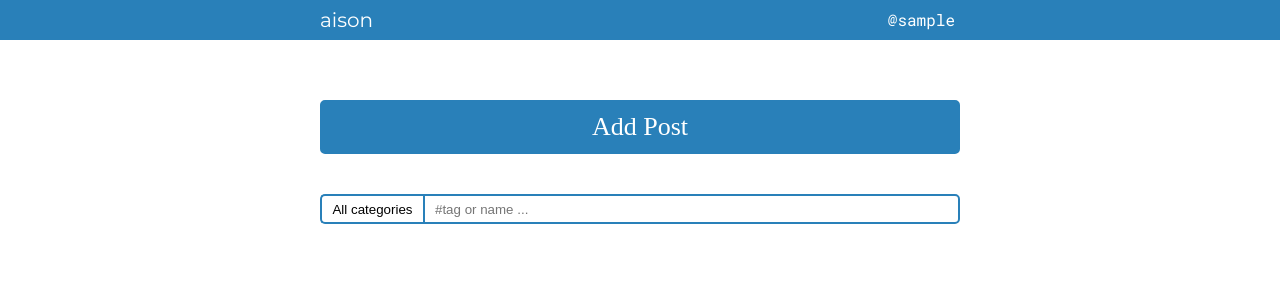
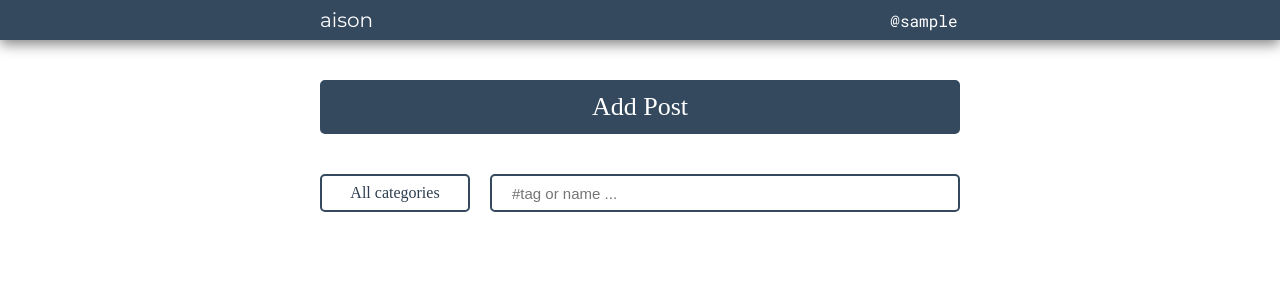
Before and after one commit to AdamKhagar/Blog-on-Flask, a Flask app: page / in a window 1280 px wide. Shown: the top 300 px of the page. Run offline with Flask 2, Linux system fonts and the light colour scheme; the visitor is signed in with stand-in values (Sample User, id 1); data comes from the database, SQL or seed files in the repository; data that the repository does not hold is empty; parts of the project's set-up code (start-up, migrations or seed data) failed here and were passed over.

Commit message:
fix after commit 2

```diff
--- a/app/static/css/header.css
+++ b/app/static/css/header.css
@@ -1,9 +1,11 @@
 .header-box {
+    position: fixed;
     width: 100%;
-    background-color: #2980b9;
+    background-color: #34495e;
     display: flex;
     justify-content: center;
     transition: background-color 0.3s ease-in-out;
+    box-shadow: 0px 4px 14px rgba(0, 0, 0, 0.5);
 }
 
 .header {
@@ -42,10 +44,11 @@
 #username {
     font-family: 'Roboto Mono';
     font-size: 16px;
-    line-height: 40px;
+    line-height: 39px;
     color: white;
-    padding: 0 5px 0 10px;
-    transition: backround-color 0.3 ease-in-out;
+    padding: 0 2.5px 0 2.5px;
+    box-sizing: border-box;
+    transition: backround-color 0.2s, color 0.2s ease-in-out;
 }
 
 #menu {
@@ -57,8 +60,8 @@
     align-items: stretch;
 
     width: inherit;
-    padding: 2px 5px 5px 5px;
-    background-color: #2980b9;
+    background-color: #34495e;
+    /* border: 2px solid #34495e; */
     border-radius: 0 0 5px 5px;
     box-shadow: 4px 4px 5px rgba(0, 0, 0, 0.2), -4px 4px 5px rgba(0, 0, 0, 0.2);
     /* box-sizing: border-box; */
@@ -72,20 +75,22 @@
     text-align: center;
     font-size: 16px;
     line-height: 24px;
+    width: inherit;
     padding: 5px 0;
-    margin-bottom: 5px;
-    border-radius: 4px;
-    width: inherit;
-    transition: background-color 0.1s ease-in-out;
+    box-sizing: border-box;
+    transition: background-color 0.2s, color 0.2s ease-in-out;
 }
 
-#menu div:last-child {
+#menu a:last-child div {
     margin: 0;
+    border-radius: 0 0 5px 5px;
 }
 
 #username:hover,
-#menu div:hover {
-    background-color: #3498db;
+#menu div:hover,
+#menu:hover + #username {
+    color: #34495e;
+    background-color: white;
 }
 
 #username:hover + #menu,
--- a/app/static/css/main.css
+++ b/app/static/css/main.css
@@ -30,18 +30,18 @@ main {
 
 .add-post {
     width: 100%;
-    margin: 40px 0 20px 0;
+    margin: 60px 0 20px 0;
 }
 .add-post div{
     /* margin: 30px; */
     width: calc(100% - 4px);
     height: 50px;
-    border: 2px solid #2980b9;
+    border: 2px solid #34495e;
     border-radius: 5px;
     display: flex;
     justify-content: center;
     align-items: center;
-    background-color: #2980b9;
+    background-color: #34495e;
     color: white;
     transition: background-color 0.3s ease-in-out;
 
@@ -55,63 +55,117 @@ main {
 
 .add-post div:hover {
     /* color: #ecf0f1; */
-    background-color: #3498db;
-    border-color: #3498db;
+    background-color: #2c3e50;
+    border-color: #2c3e50;
 }
 
 form {
     display: flex;
     width: 100%;
-    justify-content: center;
+    justify-content: space-between;
     border-radius: 5px;
     margin-top: 20px;
+    /* background-color: #34495e; */
 }
 
-select, input {
-    padding: 5px 10px;
-    border: none;
-    outline: none;
-    margin: none;
+#category-select {
+    display: flex;
+    flex-direction: column;
+    align-items: center;
+    padding: 5px;
+    border: 2px solid #34495e;
+    border-radius: 5px;
+    width: 150px;
+    margin-right: 20px;
+    background-color: white;
     box-sizing: border-box;
-    height: 30px;
-    border: #2980b9 2px solid;
 }
 
-select {
-    border-radius: 5px 0 0 5px;
-    outline: none;
-    border-right: none;
-    background: transparent;
-    /* border-right:  #2980b9 2px solid; */
+#category-select .checked-field {
     text-align: center;
-    -webkit-user-select: none;
-    -moz-user-select: -moz-none;
-    -ms-user-select: none;
-    user-select: none;
-
-    -webkit-appearance: none;
-    -moz-appearance: radio-container;
-    appearance: none;
+    width: inherit;
+    font-size: 16px;
+    line-height: 24px;
 }
 
+#category-select .options {
+    width: inherit;
+    position: absolute;
+    top: calc(40px + 40px + 54px + 20px + 20px + 40px - 1px);
+
+    display: flex;
+    flex-direction: column;
+    align-items: stretch;
+    background-color: white;
+    border: 2px solid #34495e;
+    border-radius: 5px;
+    box-shadow: 4px 4px 5px rgba(0, 0, 0, 0.2), -4px 4px 5px rgba(0, 0, 0, 0.2);
+    box-sizing: border-box;
+    transform-origin: 0 0;
+    transform: scaleY(0);
+    transition: transform 0.3s ease-in-out;
+}
+
+#category-select .checked-field:hover + .options,
+#category-select .options:hover {
+    transform: scaleY(1);
+}
+
+#category-select .option {
+    display: flex;
+    justify-content: stretch;
+    align-items: stretch;
+    padding: 5px 0;
+    font-size: 15px;
+    width: 100%;
+    height: 30px;
+    background-color: white;
+    transition: background-color 0.2s, color 0.2s ease-in-out;
+}
+
+#category-select .option:first-child {
+    border-radius: 2.5px 2.5px 0 0 ;
+}
+
+#category-select .option:last-child {
+    border-radius: 0 0 2.5px 2.5px;
+}
+
+#category-select .option:hover {
+    color: white;
+    background-color: #34495e;
+}
+
+#category-select .option label {
+   width: inherit;
+   height: inherit;
+   display: flex;
+   justify-content: center;
+   align-items: center;
+}
+
+input[type="radio"] {
+    display: none;
+}
 
 input {
-    padding-left: 0 30px;
-    /* outline: #2980b9 solid 2px; */
-    border-radius: 0 5px 5px 0;
+    border: 2px solid #34495e;
+    border-radius: 5px;
+    padding: 0 20px;
     flex-grow: 1;
+    font-size: 15px;
 }
 
 .posts {
     display: flex;
     flex-direction: column;
-    margin: 20px 30px;
+    margin: 10px 0;
     width: 100%;
 }
 
 .post {
     margin-top: 20px;
-    border: #2980b9 solid 2px;
+    border: #34495e solid 2px;
     border-radius: 5px;
     display: flex;
     flex-direction: column;
@@ -119,13 +173,22 @@ input {
 }
 
 .post .title {
-    font-size: 30px;
-    margin-bottom: 10px;
+    font-size: 36px;
+    font-weight: 700;
+    line-height: 54px;
+
+    /* margin-bottom: 10px; */
 }
 
+.post .author {
+    font-family: 'Roboto Mono';
+    font-weight: 500;
+    font-size: 16px;
+    line-height: 24px;
+}
 .post .date {
-    font-size: 12px;
-    margin-bottom: 20px;
+    font-size: 10px;
+    line-height: 15px;
 }
 
 .post .content {
--- a/app/static/js/header.js
+++ b/app/static/js/header.js
@@ -20,9 +20,9 @@ function pasteUsername () {
 pasteUsername()
 
 logo.addEventListener('mouseover', function() {
-    headerBox.style.backgroundColor = '#3498db'
+    headerBox.style.backgroundColor = '#2c3e50'
 })
 
 logo.addEventListener('mouseout', function() {
-    headerBox.style.backgroundColor = '#2980b9';
+    headerBox.style.backgroundColor = '#34495e';
 })
--- a/app/static/js/getPost.js
+++ b/app/static/js/main.js
@@ -1,8 +1,10 @@
+
+// get and paste posts into div.poste
+
+
 var postsBox = document.querySelector('div.posts');
 var postTemplate = document.querySelector('#post-template').content;
 var form = document.querySelector('#post-search');
-var select = form.querySelector('#category');
-// var searchField = document.querySelector("#search")
 
 function addPosts(posts) {
     for (let i = 0; i < posts.length; i++) {
@@ -10,15 +12,16 @@ function addPosts(posts) {
         let postBox = postTemplate.cloneNode(true);
         let post = postBox.querySelector('.post');
         let title = postBox.querySelector('.title');
-        // let category = post.querySelector('.category');
         let date = postBox.querySelector('.date');
         let content = postBox.querySelector('.content');
+        let author = postBox.querySelector('.author');
 
         post.setAttribute('post_id', data.id);
         post.setAttribute('category_id', data.category_id);
         title.textContent = data.title;
         date.textContent = data.pub_date;
         content.textContent = data.content;
+        author.textContent = '@' + data.author;
 
         postsBox.insertBefore(post, postsBox.lastChild);
     }
@@ -36,15 +39,34 @@ function getPosts(category = 'all') {
     request.onload = function() {
         var responce = request.response;
         var posts = responce.posts;
-        // console.log(posts);
+        postsBox.innerHTML = '';
         addPosts(posts)
+        console.log(posts)
     }
 
 };
 
 getPosts()
 
-select.addEventListener("change", function() {
-    postsBox.innerHTML = ''
-    getPosts(select.value);
-});
+// animate and work our "select" by radiobutton
+
+
+var select = document.getElementById("category-select");
+var checkedField = select.querySelector(".checked-field");
+var options = select.querySelectorAll(".opt");
+var labels = select.querySelectorAll("label");
+
+function pasteCategoriesInSelect(opt, label) {
+    checkedField.textContent = label.textContent;
+    getPosts(opt.id);
+}
+
+options.forEach(function(opt, i) {
+    let label = labels[i];
+    // if (opt.checked) {
+    //     pasteCategoriesInSelect(opt, label);
+    // }
+    opt.addEventListener("change", function() {
+        pasteCategoriesInSelect(opt, label);
+    })
+})
--- a/app/templates/header.html
+++ b/app/templates/header.html
@@ -18,9 +18,9 @@
         <div id="header-menu">
             <div id="username"></div>
             <div id="menu">
-                <a href="{{ url_for('get_my_page') }}"><div>My page</div></a>
-                <a href="{{ url_for('get_my_posts') }}"><div>My posts</div></a>
-                <a href="{{ url_for('logout') }}"><div>Sign Out</div></a>
+                <a href="{{ url_for('get_my_page') }}"><div class="btn">My page</div></a>
+                <a href="{{ url_for('get_my_posts') }}"><div class="btn">My posts</div></a>
+                <a href="{{ url_for('logout') }}"><div class="btn">Sign Out</div></a>
             </div>
         </div>
         <script src="../static/js/header.js"></script>
--- a/app/templates/main.html
+++ b/app/templates/main.html
@@ -16,13 +16,22 @@
     <div class="main">
         <div class="add-post"><a href="{{ url_for('new_post') }}"><div>Add Post</div></a></div>
         <form id="post-search">
-            <select name="category" id="category">
-                <option value="all">All categories</option>
-                {% for option in options %}
-                <option value="{{ option[0] }}">{{ option[1] }}</option>
-                {% endfor %}
-            </select>
-            <input type="text" name="search" id="search" placeholder="#tag or name ...">
+            <div id="category-select">
+                <div class="checked-field">All categories</div>
+                <div class="options">
+                    <div class="option">
+                        <input type="radio" id="all" class="opt" name="opt" checked>
+                        <label for="all"><div>All categories</div></label>
+                    </div>
+                    {% for option in options %}
+                    <div class="option">
+                        <input type="radio" id="{{ option[0] }}" class="opt" name="opt">
+                        <label for="{{ option[0] }}"><div>{{ option[1] }}</div></label>
+                    </div>
+                    {% endfor %}
+                </div>
+            </div>
+            <input type="text" name="search" id="search" placeholder="#tag or name ..." autocomplete="off">
         </form>
         <div class="posts">
             <template id="sorry-temlpate">
@@ -33,6 +42,7 @@
             <template id="post-template">
                 <div class="post">
                     <div class="title"></div>
+                    <div class="author"></div>
                     <div class="date"></div>
                     <div class="content"></div>
                 </div>
@@ -41,6 +51,6 @@
     </div>
     </main>
     <footer></footer>
-    <script src="../static/js/getPost.js"></script>
+    <script src="../static/js/main.js"></script>
 </body>
 </html>
--- a/app/views.py
+++ b/app/views.py
@@ -23,7 +23,7 @@ def load_user(user_id):
 
 
 @app.route('/')
-@app.route('/main/')
+# @app.route('/main/')
 def main():
     return render_template('main.html', options=Category.get_list())
 
```
Also changed, not shown: app/static/css/post.css (+7 -7 lines), app/static/css/sign.css (+14 -14 lines).
